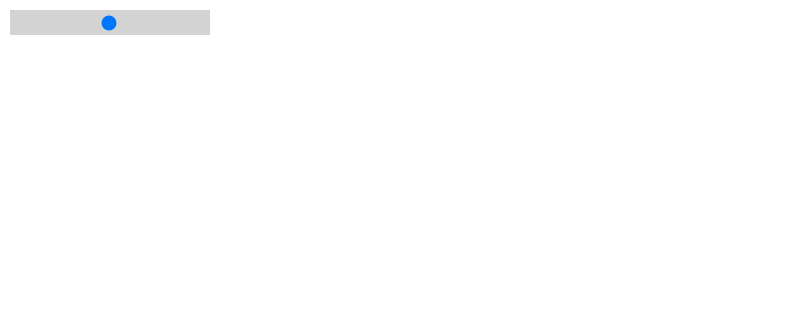
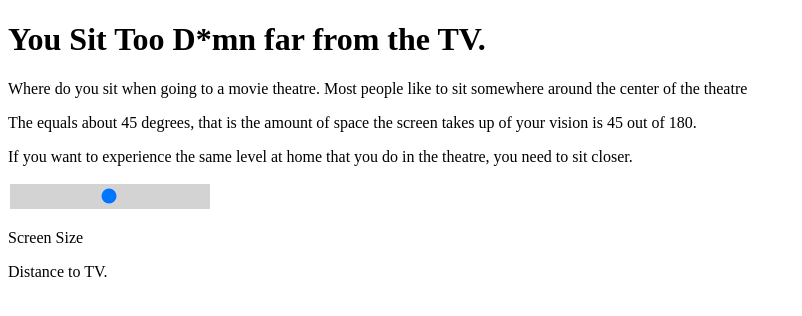
Before and after one commit to AndrewTLockwood/Home, a plain HTML site: page youSitTooClose.html in a window 1280 px wide. Shown: the whole page, without its empty margins (0-802 px from the left). Drawn offline with Linux system fonts and the light colour scheme.

Commit message:
yousittooclose

```diff
--- a/youSitTooClose.html
+++ b/youSitTooClose.html
@@ -15,8 +15,16 @@
 </style>
 
 <body>
+    <h1>You Sit Too D*mn far from the TV.</h1>
+    <p>Where do you sit when going to a movie theatre. Most people like to sit somewhere around the center of the theatre</p>
+    <p>The equals about 45 degrees, that is the amount of space the screen takes up of your vision is 45 out of 180.</p>
+    <p>If you want to experience the same level at home that you do in the theatre, you need to sit closer.</p>
     <div>
         <input type="range" min="1" max="100" value="50" class="slider" id="myRange">
+        <p>Screen Size</p>
+    </div>
+    <div>
+        <p>Distance to TV.</p>
     </div>
 
 </body>
```
